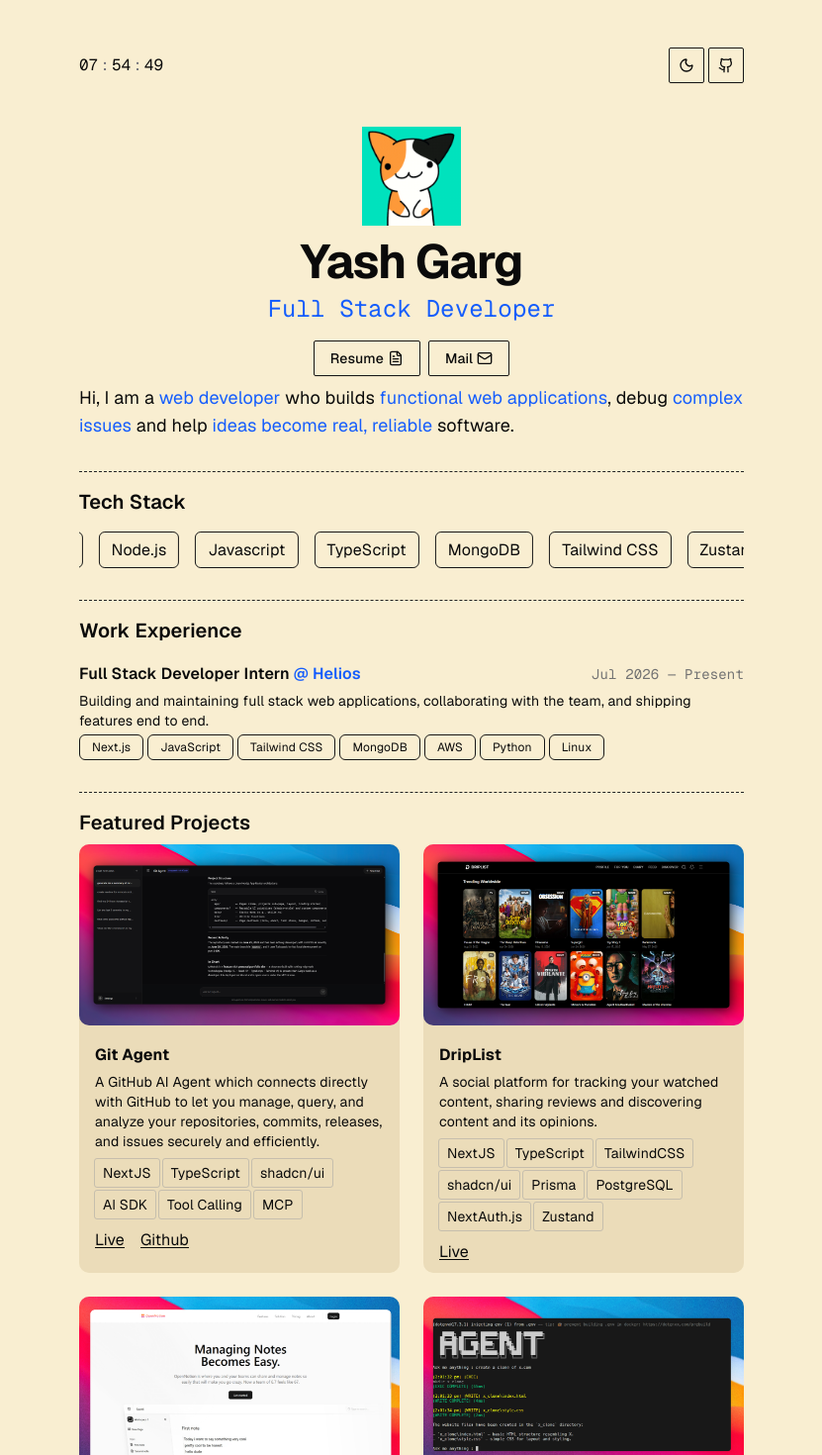
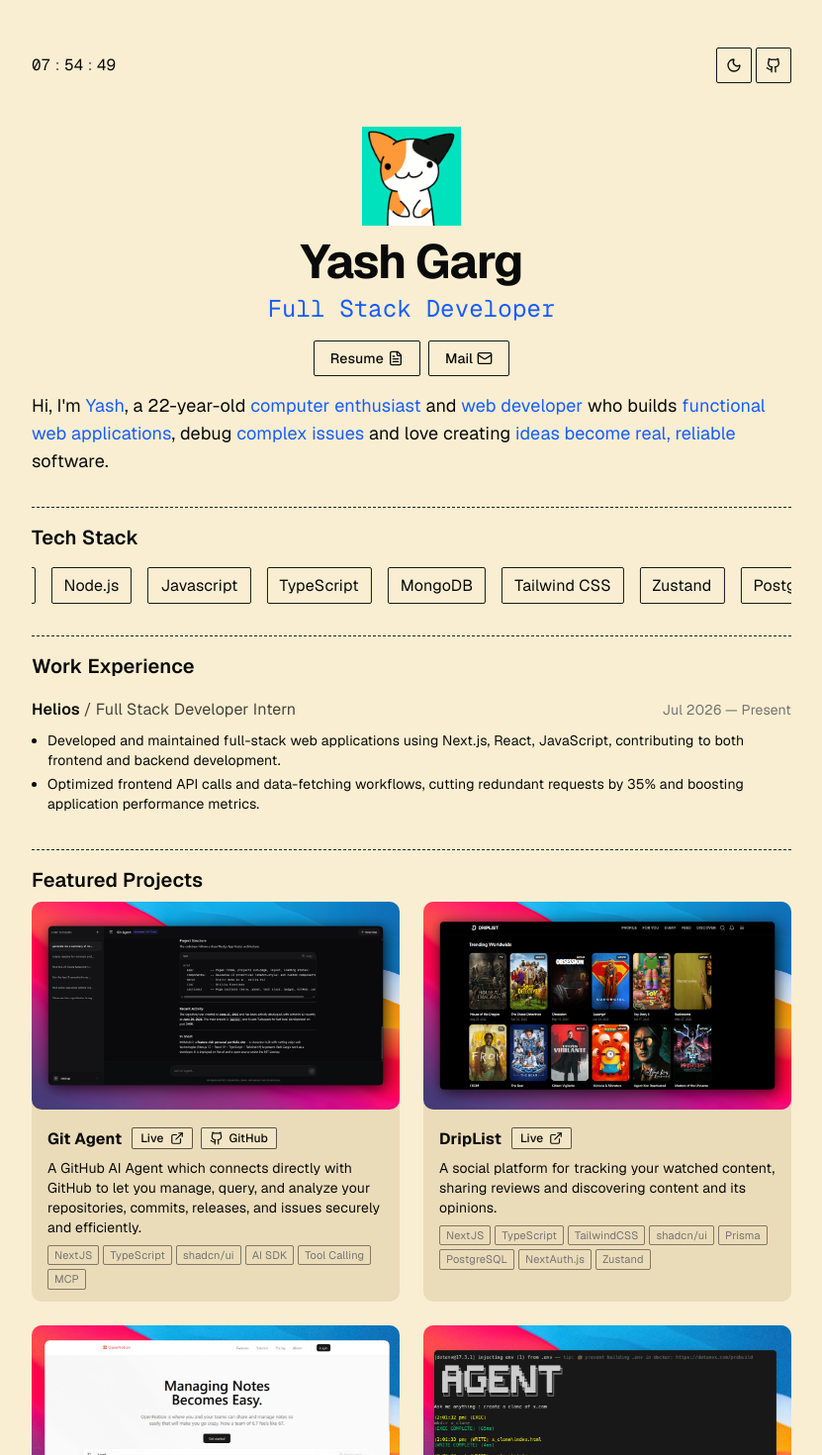
Before and after one commit to mr-mods-yg/mrmods, a Next.js app: page / in a window 1280 px wide. Shown: the top 1470 px of the page at 99% size, without its empty margins (224-1055 px from the left). Built offline with nearby package versions, Linux system fonts and the light colour scheme.

Commit message:
improved portfolio

```diff
--- a/src/app/projects/page.tsx
+++ b/src/app/projects/page.tsx
@@ -4,7 +4,7 @@ import Link from "next/link";
 export default function Projects() {
   return (
     <main className="min-h-screen flex flex-col items-center justify-center px-4 py-12 bg-[var(--background)] text-[var(--foreground)]">
-      <section className="w-full max-w-2xl mb-16">
+      <section className="w-full max-w-3xl mb-16">
         <Link className="font-bold text-lg underline" href={"/"}>Go back</Link>
         <h3 className="text-3xl md:text-4xl pt-4 border-t border-[#232323] border-dashed mt-5 font-bold tracking-tight">Projects</h3>
         <h3 className="text-base md:text-lg pt-5 tracking-tight">Here are the projects that I have completed or currently working with.</h3>
--- a/src/components/custom/projects.tsx
+++ b/src/components/custom/projects.tsx
@@ -2,11 +2,12 @@
 import Image from "next/image"
 import Link from "next/link"
 import { motion } from "framer-motion";
+import { ExternalLink, Github } from "lucide-react";
 function ProjectsSection({ isHomePage, isSideProjects }: { isHomePage: boolean, isSideProjects?: boolean }) {
     if (isSideProjects) {
         return <motion.section initial={{ y: 40, opacity: 0 }}
             animate={{ y: 0, opacity: 1 }}
-            transition={{ duration: 0.5, ease: "easeOut" }} className="w-full max-w-2xl mb-8">
+            transition={{ duration: 0.5, ease: "easeOut" }} className="w-full max-w-3xl mb-8">
 
             <div className="grid gap-6 sm:grid-cols-2">
                 <ProjectCard
@@ -41,7 +42,7 @@ function ProjectsSection({ isHomePage, isSideProjects }: { isHomePage: boolean,
     }
     return <motion.section initial={{ y: 40, opacity: 0 }}
         animate={{ y: 0, opacity: 1 }}
-        transition={{ duration: 0.5, ease: "easeOut" }} className={`w-full max-w-2xl pt-4 ${isHomePage && "border-t border-[#232323] border-dashed"} mb-8`}>
+        transition={{ duration: 0.5, ease: "easeOut" }} className={`w-full max-w-3xl pt-4 ${isHomePage && "border-t border-[#232323] border-dashed"} mb-8`}>
         {isHomePage && <h3 className="text-xl font-semibold mb-2 text-start">Featured Projects</h3>}
         <div className="grid gap-6 sm:grid-cols-2">
             <ProjectCard
@@ -127,7 +128,7 @@ function ProjectsSection({ isHomePage, isSideProjects }: { isHomePage: boolean,
 }
 
 function TechnolgiesBadge({ text }: { text: string }) {
-    return <span className="py-1 px-2 outline-1 rounded-xs">{text}</span>
+    return <span className="text-[11px] py-0.5 px-1.5 border border-border/50 text-muted-foreground rounded-xs">{text}</span>
 }
 
 function ProjectCard({ imagePath, imageAlt, name, isWorkInProgress, description, technologlies, liveURL, githubURL }: {
@@ -150,20 +151,41 @@ function ProjectCard({ imagePath, imageAlt, name, isWorkInProgress, description,
                 className="h-full w-full rounded-lg object-cover"
             />
         </div>
-        <div className="px-4 pb-2">
-            <h4 className="font-bold mb-1">{name}
-                {isWorkInProgress && isWorkInProgress === true && <span className="inline-flex items-center mx-2 rounded-md bg-muted px-2.5 py-0.5 text-sm font-medium text-green-500 ring-1 ring-inset ring-green-500">
-                    In Progress
-                </span>}</h4>
+        <div className="px-4 pb-3">
+            <div className="flex items-center gap-2.5 flex-wrap mb-1.5">
+                <h4 className="font-bold">{name}</h4>
+                {isWorkInProgress && isWorkInProgress === true && (
+                    <span className="inline-flex items-center rounded-xs bg-muted px-2 py-0.5 text-xs font-medium text-green-500 ring-1 ring-inset ring-green-500">
+                        In Progress
+                    </span>
+                )}
+                <div className="flex items-center gap-2">
+                    {liveURL && (
+                        <a
+                            href={liveURL}
+                            target="_blank"
+                            rel="noopener noreferrer"
+                            className="inline-flex items-center gap-1.5 px-2 py-0.5 text-xs font-medium rounded-xs border border-border/70 bg-background/50 hover:bg-muted hover:border-border text-foreground transition-colors"
+                        >
+                            Live <ExternalLink className="w-3.5 h-3.5" />
+                        </a>
+                    )}
+                    {githubURL && (
+                        <a
+                            href={githubURL}
+                            target="_blank"
+                            rel="noopener noreferrer"
+                            className="inline-flex items-center gap-1.5 px-2 py-0.5 text-xs font-medium rounded-xs border border-border/70 bg-background/50 hover:bg-muted hover:border-border text-foreground transition-colors"
+                        >
+                            <Github className="w-3.5 h-3.5" /> GitHub
+                        </a>
+                    )}
+                </div>
+            </div>
             <p className="text-sm mb-2">{description}</p>
-            <p className="text-sm mb-2 flex gap-1 items-center flex-wrap">
+            <p className="text-xs flex gap-1 items-center flex-wrap">
                 {technologlies.map((technologlies) => <TechnolgiesBadge key={technologlies} text={technologlies} />)}
             </p>
-            <p className="flex gap-1">
-                {liveURL && <a href={liveURL} className="underline mr-3 text-[var(--accent)] text-md flex">Live</a>}
-                {githubURL && <a href={githubURL} className="mr-3 underline text-[var(--accent)] text-md">Github</a>}
-            </p>
-
         </div>
     </div>
 }
--- a/src/sections/about-section.tsx
+++ b/src/sections/about-section.tsx
@@ -10,11 +10,11 @@ function AboutSection() {
     <motion.section
       initial={{ y: 40, opacity: 0 }}
       animate={{ y: 0, opacity: 1 }}
-      transition={{ duration: 0.8, ease: "easeOut" }} className="w-full max-w-2xl text-center mb-8" >
+      transition={{ duration: 0.8, ease: "easeOut" }} className="w-full max-w-3xl text-center mb-8" >
       <Image src={"/profileAvatar.png"} alt="Yash Garg" width={100} height={100} className="mx-auto my-3" />
       <h1 className="text-4xl md:text-5xl font-bold mb-2 tracking-tight">Yash Garg</h1>
       <h2 className="text-xl md:text-2xl font-mono text-[var(--color-blue-600)] dark:text-[var(--color-blue-400)] mb-4">Full Stack Developer</h2>
-      <p className="flex gap-2 justify-center my-2">
+      <p className="flex gap-2 justify-center my-4">
         <Button variant={"outline"} className="rounded-xs hover:scale-103 transition-transform">
           <Link href="https://drive.google.com/file/d/1wMFjoYZUTdg0rs17RxET6tVH8vP9-9Xs/view?usp=sharing" className="flex gap-1 items-center">
             Resume <FileText />
@@ -27,9 +27,9 @@ function AboutSection() {
         </Button>
       </p>
       <p className="text-base md:text-lg text-start text-[var(--foreground)] whitespace-pre-wrap">
-        Hi, I am a <HighlightText>web developer</HighlightText> who
+        Hi, I&apos;m <HighlightText>Yash</HighlightText>, a 22-year-old <HighlightText>computer enthusiast</HighlightText> and <HighlightText>web developer</HighlightText> who
         builds <HighlightText>functional web applications</HighlightText>, debug <HighlightText>complex issues</HighlightText> and
-        help <HighlightText>ideas become real, reliable</HighlightText> software.</p>
+        love creating <HighlightText>ideas become real, reliable</HighlightText> software.</p>
     </motion.section>
   )
 }
--- a/src/sections/contact-section.tsx
+++ b/src/sections/contact-section.tsx
@@ -7,7 +7,7 @@ function ContactSection() {
     return (
         <motion.section initial={{ y: 40, opacity: 0 }}
             animate={{ y: 0, opacity: 1 }}
-            transition={{ duration: 0.8, ease: "easeOut" }} className="w-full max-w-2xl border-t border-[#232323] border-dashed pt-8">
+            transition={{ duration: 0.8, ease: "easeOut" }} className="w-full max-w-3xl border-t border-[#232323] border-dashed pt-8">
             <h3 className="text-xl font-semibold mb-2">Socials</h3>
 
             <div className="flex flex-wrap justify-start gap-4">
@@ -16,8 +16,8 @@ function ContactSection() {
                 <a href="https://x.com/mr_mods_yg" aria-label="X (Twitter)" className="flex items-center gap-2 p-2 border rounded-xs"><Twitter className='text-blue-500' />Twitter</a>
                 <a href="https://github.com/sponsors/mr-mods-yg" aria-label="Sponsor" className="flex items-center gap-2 p-2 border rounded-xs"><Heart className='text-pink-500' />Sponsor</a>
             </div>
-            <div className="mt-10 flex justify-between w-full pt-5 text-base md:text-lg border-t border-[#232323]">
-                <p>© {new Date().getFullYear()} Yash Garg.</p>
+            <div className="mt-10 flex justify-between w-full pt-5 text-base border-t border-[#232323]">
+                <p>Designed by Yash Garg © {new Date().getFullYear()} </p>
                 <p>{"(๑ > ᴗ < ๑)"}</p>
             </div>
         </motion.section>
--- a/src/sections/github-section.tsx
+++ b/src/sections/github-section.tsx
@@ -8,14 +8,35 @@ function GithubSection() {
     return (
         <motion.section initial={{ y: 40, opacity: 0 }}
             animate={{ y: 0, opacity: 1 }}
-            transition={{ duration: 0.8, ease: "easeOut" }} className="w-full max-w-2xl mb-8 pt-4 border-t border-[#232323] border-dashed flex flex-col gap-2 items-center">
+            transition={{ duration: 0.8, ease: "easeOut" }} className="w-full max-w-3xl mb-8 pt-4 border-t border-[#232323] border-dashed flex flex-col gap-2 items-center">
             <h3 className="text-xl font-semibold mb-2 w-full">Github Contributions</h3>
+            {/* small screens */}
+            <div className='block sm:hidden'>
+                <GitHubCalendar
+                    username="mr-mods-yg"
+                    colorScheme={resolvedTheme as "light" | "dark"}
+                    blockSize={8}
+                    blockMargin={0.5}
+                />
+            </div>
+            {/* medium screens */}
+            <div className='hidden sm:block md:hidden'>
                 <GitHubCalendar
                     username="mr-mods-yg"
                     colorScheme={resolvedTheme as "light" | "dark"}
                     blockSize={12}
                     blockMargin={0.5}
                 />
+            </div>
+            {/* large screens */}
+            <div className='hidden md:block'>
+                <GitHubCalendar
+                    username="mr-mods-yg"
+                    colorScheme={resolvedTheme as "light" | "dark"}
+                    blockSize={14}
+                    blockMargin={0.5}
+                />
+            </div>
         </motion.section>
     )
 }
--- a/src/sections/hero-bar.tsx
+++ b/src/sections/hero-bar.tsx
@@ -10,13 +10,13 @@ import Link from 'next/link';
 function HeroBar() {
   const { resolvedTheme, setTheme } = useTheme();
   return (
-    <motion.section initial={{ x: 50, opacity: 0 }}
+    <motion.section initial={{ x: 30, opacity: 0 }}
       animate={{ x: 0, opacity: 1 }}
       transition={{
         duration: 0.8,
         ease: "easeOut"
       }}
-      className="w-full max-w-2xl text-center mb-8 flex justify-between items-center gap-2">
+      className="w-full max-w-3xl text-center mb-8 flex justify-between items-center gap-2">
       <Clock />
       <span className="flex gap-1">
         <Button
--- a/src/sections/tech-stack.tsx
+++ b/src/sections/tech-stack.tsx
@@ -7,7 +7,7 @@ function TechStackSection() {
   return (
     <motion.section initial={{ y: 40, opacity: 0 }}
         animate={{ y: 0, opacity: 1 }}
-        transition={{ duration: 0.8, ease: "easeOut" }} className="w-full max-w-2xl pt-4 border-t border-[#232323] border-dashed mb-8">
+        transition={{ duration: 0.8, ease: "easeOut" }} className="w-full max-w-3xl pt-4 border-t border-[#232323] border-dashed mb-8">
         <h3 className="text-xl font-semibold mb-4 text-left">Tech Stack</h3>
         <div className="overflow-hidden whitespace-nowrap relative w-full">
           <motion.div
@@ -25,7 +25,7 @@ function TechStackSection() {
             {[...skills, ...skills].map((skill, idx) => (
               <span
                 key={idx}
-                className="px-3 py-1 border border-[var(--border)] text-[var(--foreground)] rounded-sm hover:opacity-90"
+                className="px-3 py-1 border border-[var(--border)] text-[var(--foreground)] rounded-xs hover:opacity-90"
               >
                 {skill}
               </span>
--- a/src/sections/work-section.tsx
+++ b/src/sections/work-section.tsx
@@ -2,13 +2,25 @@
 import React from 'react'
 import { motion } from "framer-motion";
 
-const workExperience = [
+interface WorkExperienceItem {
+    role: string;
+    company: string;
+    period: string;
+    description?: string;
+    points?: string[];
+    technologies: string[];
+}
+
+const workExperience: WorkExperienceItem[] = [
     {
         role: "Full Stack Developer Intern",
         company: "Helios",
         period: "Jul 2026 — Present",
-        description: "Building and maintaining full stack web applications, collaborating with the team, and shipping features end to end.",
-        technologies: ["Next.js", "JavaScript", "Tailwind CSS", "MongoDB", "AWS", "Python","Linux"],
+        points: [
+            "Developed and maintained full-stack web applications using Next.js, React, JavaScript, contributing to both frontend and backend development.",
+            "Optimized frontend API calls and data-fetching workflows, cutting redundant requests by 35% and boosting application performance metrics.",
+        ],
+        technologies: ["Next.js", "JavaScript", "Tailwind CSS", "MongoDB", "AWS", "Python", "Linux"],
     },
 ]
 
@@ -18,25 +30,26 @@ function WorkSection() {
             initial={{ y: 40, opacity: 0 }}
             animate={{ y: 0, opacity: 1 }}
             transition={{ duration: 0.8, ease: "easeOut" }}
-            className="w-full max-w-2xl pt-4 border-t border-[#232323] border-dashed mb-8">
+            className="w-full max-w-3xl pt-4 border-t border-[#232323] border-dashed mb-8">
             <h3 className="text-xl font-semibold mb-4 text-left">Work Experience</h3>
             <div className="flex flex-col gap-6">
                 {workExperience.map((job, idx) => (
                     <div key={idx} className="flex flex-col gap-1">
                         <div className="flex flex-wrap items-baseline justify-between gap-1">
                             <h4 className="font-semibold">
-                                {job.role} <span className="text-[var(--color-blue-600)] dark:text-[var(--color-blue-400)]">@ {job.company}</span>
+                                {job.company} <span className="opacity-75 font-normal">/ {job.role}</span>
                             </h4>
-                            <span className="font-mono text-sm text-[var(--muted-foreground)]">{job.period}</span>
+                            <span className="text-sm text-[var(--muted-foreground)] font-normal">{job.period}</span>
                         </div>
-                        <p className="text-sm text-[var(--foreground)]">{job.description}</p>
-                        <p className="flex gap-1 items-center flex-wrap">
-                            {job.technologies.map((tech) => (
-                                <span key={tech} className="px-3 py-1 border border-[var(--border)] text-[var(--foreground)] rounded-sm text-xs">
-                                    {tech}
-                                </span>
-                            ))}
-                        </p>
+                        {job.points && job.points.length > 0 ? (
+                            <ul className="list-disc list-outside pl-4 text-sm text-[var(--foreground)] space-y-1 my-1">
+                                {job.points.map((point, pIdx) => (
+                                    <li key={pIdx}>{point}</li>
+                                ))}
+                            </ul>
+                        ) : job.description ? (
+                            <p className="text-sm text-[var(--foreground)]">{job.description}</p>
+                        ) : null}
                     </div>
                 ))}
             </div>
```
Also changed, not shown: src/sections/badge-section.tsx (+1 -1 lines). Lines whose indentation alone changed are shown as unchanged.
